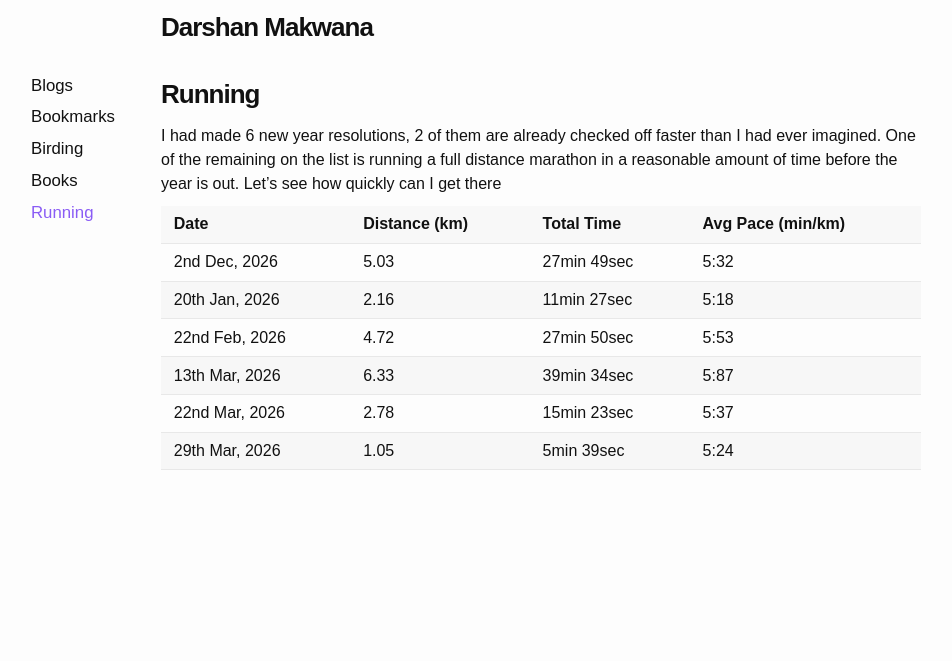
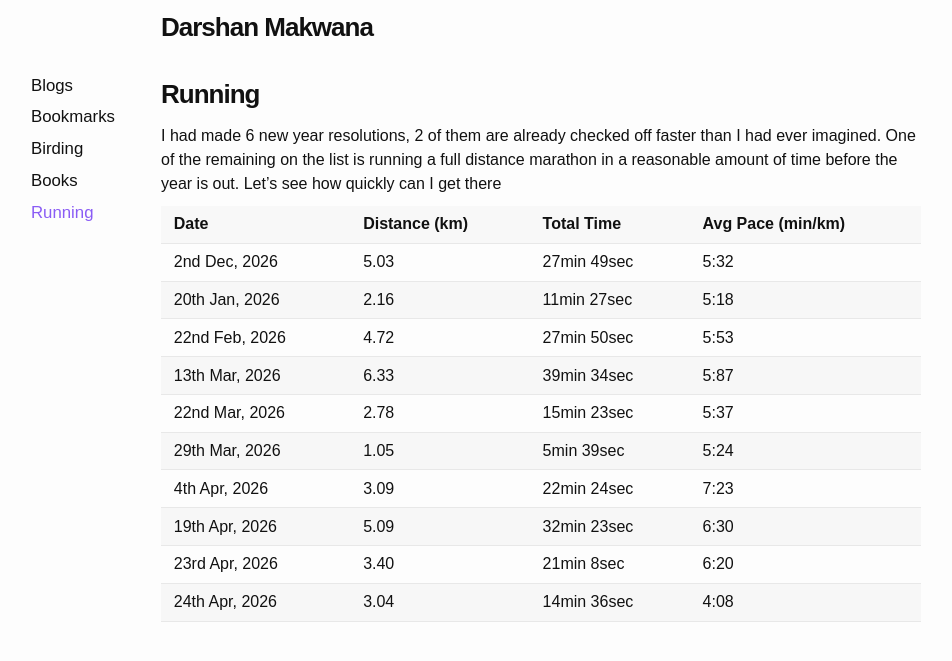
Before and after one commit to darshanmakwana412/darshanmakwana412.github.io, a Jekyll site: the page built from running.md, in a window 1280 px wide and 900 px high. Shown: the top 661 px of the window, without its empty margins (164-1116 px from the left). Built offline with Jekyll 4.4.1, drawn with Linux system fonts in a browser that asks for light colours.

Commit message:
adding my runs

```diff
--- a/running.md
+++ b/running.md
@@ -14,3 +14,7 @@ I had made 6 new year resolutions, 2 of them are already checked off faster than
 | 13th Mar, 2026 | 6.33          | 39min 34sec | 5:87              |
 | 22nd Mar, 2026 | 2.78          | 15min 23sec | 5:37              |
 | 29th Mar, 2026 | 1.05          | 5min 39sec  | 5:24              |
+| 4th  Apr, 2026 | 3.09          | 22min 24sec | 7:23              |
+| 19th Apr, 2026 | 5.09          | 32min 23sec | 6:30              |
+| 23rd Apr, 2026 | 3.40          | 21min 8sec  | 6:20              |
+| 24th Apr, 2026 | 3.04          | 14min 36sec | 4:08              |
```
Also changed, not shown: 1 other file.
